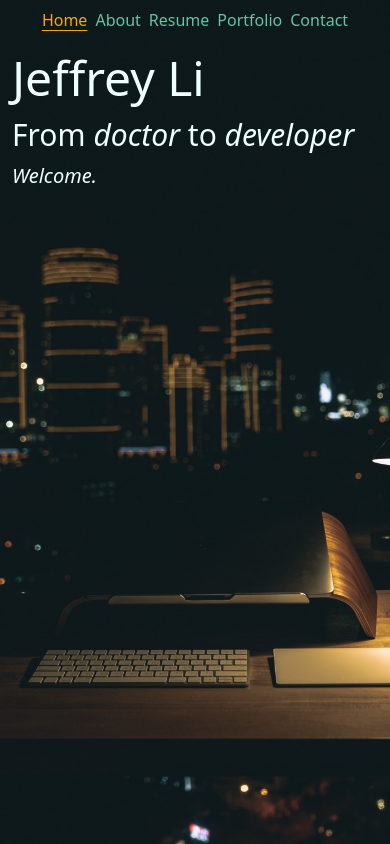
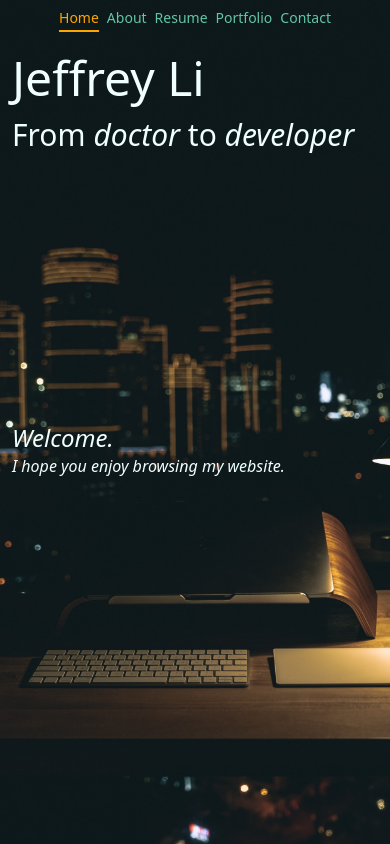
Before and after one commit to JeffLi117/Jeffrey-Li-Website, a Next.js app: page / in a window 390 px wide. Built offline with nearby package versions, Linux system fonts and the light colour scheme.

Commit message:
Changed welcome text to be middle of page and added a line that fades in underneath

```diff
--- a/app/about/page.js
+++ b/app/about/page.js
@@ -22,7 +22,7 @@ function aboutPage() {
                     <Image src="/headshot.jpg" alt="professional headshot of Jeffrey Li" priority={true} width="0" height="0" sizes="100vw" style={{ width: '64px', height: 'auto' }} className="rounded-xl absolute top-0 right-0 myhead"/>
                 </div>
                 <div>
-                    <div className="text-2xl mb-4 font-bold w-4/5 md:text-3xl">
+                    <div className="bulleted-header text-2xl mb-4 font-bold w-4/5 md:text-3xl">
                         Full-Stack Software Developer
                     </div>
                     <div className="text-1xl flex about-contact flex-col relative md:text-2xl ">
--- a/app/globals.css
+++ b/app/globals.css
@@ -39,6 +39,10 @@ body {
     width: 35px;
     height: 35px;
     padding: 2px;
+}
+
+.welcome-text {
+    position: relative;
 }
 
 .bulleted-header {
@@ -137,4 +141,7 @@ span.test-hover:hover {
         min-width: 90%;
         display: block;
     }
+    .welcome-text {
+        left: -50%;
+    }
 }
--- a/app/layout.js
+++ b/app/layout.js
@@ -12,7 +12,7 @@ export default function RootLayout({ children }) {
       <head>
         <meta name="viewport" content="width=device-width, initial-scale=1.0" />
       </head>
-      <body className="flex justify-center p-3 pt-12 md:p-10">
+      <body className="flex justify-center p-3 pt-12 md:p-12 md:pt-14">
         <Nav />
         <div className="lg:flex lg:justify-center w-full">
           {children}
--- a/app/page.js
+++ b/app/page.js
@@ -4,7 +4,9 @@ import { useState, useEffect } from "react";
 
 export default function Home() {
   const [fade, setFade] = useState(true);
+  const [fade2, setFade2] = useState(true);
   const [welcome, setWelcome] = useState(true);
+  const [welcome2, setWelcome2] = useState(true);
 
   useEffect(() => {
     setFade(false);
@@ -12,13 +14,24 @@ export default function Home() {
       setWelcome(false)
     }, 1200);
   }, [])
+
+  useEffect(() => {
+    setFade2(false);
+    setTimeout(() => {
+      setWelcome2(false)
+    }, 2200);
+  }, [])
   return (
-    <div className="lg:absolute lg:top-2 lg:left-3 fade-test" style={{ opacity:`${fade ? "0" : "1"}` }} >
-      <h1 className="mb-2 mt-0 text-5xl font-medium leading-tight text-primary">Jeffrey Li</h1>
-      <h3 className="mb-2 mt-0 text-3xl font-medium leading-tight text-primary">From <span className="italic">doctor</span> to <span className="italic">developer</span></h3>
-      <div>
-        <div className="text-xl italic fade-test" style={{ opacity:`${welcome ? "0" : "1"}` }}>Welcome.</div>
+    <div>
+      <div className="lg:absolute lg:top-2 lg:left-3 fade-test" style={{ opacity:`${fade ? "0" : "1"}` }} >
+        <h1 className="mb-2 mt-0 text-5xl font-medium leading-tight text-primary">Jeffrey Li</h1>
+        <h3 className="mb-2 mt-0 text-3xl font-medium leading-tight text-primary">From <span className="italic">doctor</span> to <span className="italic">developer</span></h3>
+      </div>
+      <div className="absolute top-1/2">
+        <div className="welcome-text text-2xl md:text-3xl italic font-medium fade-test" style={{ opacity:`${welcome ? "0" : "1"}` }}>Welcome.</div>
+        <div className="welcome-text text-1xl md:text-2xl italic font-medium fade-test" style={{ opacity:`${welcome2 ? "0" : "1"}` }}>I hope you enjoy browsing my website.</div>
       </div>
     </div>
+
   )
 }
--- a/components/Nav.js
+++ b/components/Nav.js
@@ -34,21 +34,21 @@ function Nav() {
     handlerClick(pathname);
   }, [])
   return (
-    <div className="absolute top-2 flex justify-center items-center gap-2 md:gap-4 md:justify-left navbar-main" >
+    <div className="absolute top-2 flex gap-2 justify-center items-center text-sm md:text-base md:gap-4 md:justify-left navbar-main" >
         <Link href='/' onClick={() => {handlerClick("home")}}>
-            <div className="opacity-75 transition-all ease-in duration-150 hover:opacity-100" style={{ color: `${clicked.home ? "orange" : "aquamarine"}`, opacity: `${clicked.home ? "1" : "0.75"}`, textDecoration: `${clicked.home ? "underline" : "none"}`}}>Home</div>
+            <div className="opacity-75 pb-0.5 transition-all ease-in duration-150 hover:opacity-100" style={{ color: `${clicked.home ? "orange" : "aquamarine"}`, opacity: `${clicked.home ? "1" : "0.75"}`, borderBottom: `${clicked.home ? "2px solid orange" : "2px solid transparent"}`}}>Home</div>
         </Link>
         <Link href='/about' onClick={() => {handlerClick("about")}}>
-            <div className="opacity-75 transition-all ease-in duration-150 hover:opacity-100" style={{ color: `${clicked.about ? "orange" : "aquamarine"}`, opacity: `${clicked.about ? "1" : "0.75"}`, textDecoration: `${clicked.about ? "underline" : "none"}`}}>About</div>
+            <div className="opacity-75 pb-0.5 transition-all ease-in duration-150 hover:opacity-100" style={{ color: `${clicked.about ? "orange" : "aquamarine"}`, opacity: `${clicked.about ? "1" : "0.75"}`, borderBottom: `${clicked.about ? "2px solid orange" : "2px solid transparent"}`}}>About</div>
         </Link>
         <Link href='/resume' onClick={() => {handlerClick("resume")}}>
-            <div className="opacity-75 transition-all ease-in duration-150 hover:opacity-100" style={{ color: `${clicked.resume ? "orange" : "aquamarine"}`, opacity: `${clicked.resume ? "1" : "0.75"}`, textDecoration: `${clicked.resume ? "underline" : "none"}`}}>Resume</div>
+            <div className="opacity-75 pb-0.5 transition-all ease-in duration-150 hover:opacity-100" style={{ color: `${clicked.resume ? "orange" : "aquamarine"}`, opacity: `${clicked.resume ? "1" : "0.75"}`, borderBottom: `${clicked.resume ? "2px solid orange" : "2px solid transparent"}`}}>Resume</div>
         </Link>
         <Link href='/portfolio' onClick={() => {handlerClick("portfolio")}}>
-            <div className="opacity-75 transition-all ease-in duration-150 hover:opacity-100" style={{ color: `${clicked.portfolio ? "orange" : "aquamarine"}`, opacity: `${clicked.portfolio ? "1" : "0.75"}`, textDecoration: `${clicked.portfolio ? "underline" : "none"}`}}>Portfolio</div>
+            <div className="opacity-75 pb-0.5 transition-all ease-in duration-150 hover:opacity-100" style={{ color: `${clicked.portfolio ? "orange" : "aquamarine"}`, opacity: `${clicked.portfolio ? "1" : "0.75"}`, borderBottom: `${clicked.portfolio ? "2px solid orange" : "2px solid transparent"}`}}>Portfolio</div>
         </Link>
         <Link href='/contact' onClick={() => {handlerClick("contact")}}>
-            <div className="opacity-75 transition-all ease-in duration-150 hover:opacity-100" style={{ color: `${clicked.contact ? "orange" : "aquamarine"}`, opacity: `${clicked.contact ? "1" : "0.75"}`, textDecoration: `${clicked.contact ? "underline" : "none"}`}}>Contact</div>
+            <div className="opacity-75 pb-0.5 transition-all ease-in duration-150 hover:opacity-100" style={{ color: `${clicked.contact ? "orange" : "aquamarine"}`, opacity: `${clicked.contact ? "1" : "0.75"}`, borderBottom: `${clicked.contact ? "2px solid orange" : "2px solid transparent"}`}}>Contact</div>
         </Link>
     </div>
   )
```
